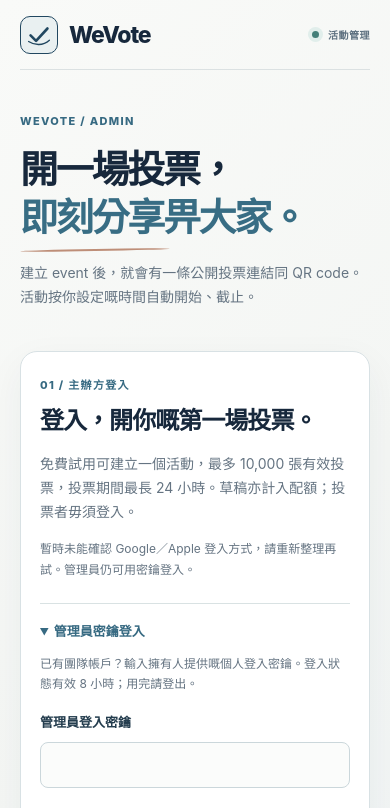
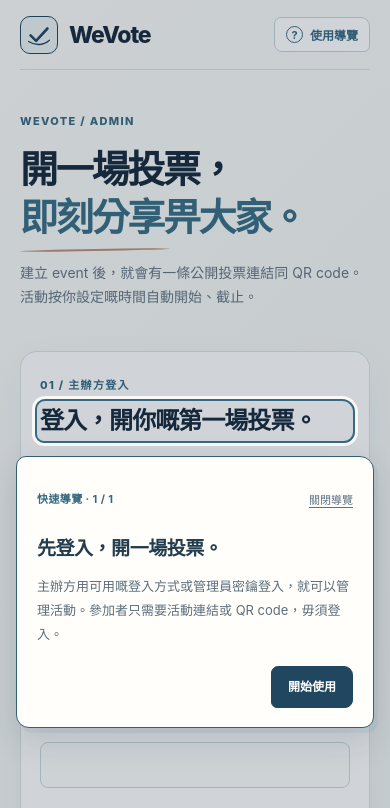
Before and after one commit to Deep-AI-Alliance-DAA/WeVote, a website: page public/admin.html in a window 390 px wide. Shown: the top 808 px of the page. Drawn offline with Linux system fonts and the light colour scheme; no server answers.

Commit message:
Add first-use admin tooltip guide

```diff
--- a/package.json
+++ b/package.json
@@ -18,7 +18,7 @@
     "deploy:api": "node scripts/deploy-cloudflare.mjs api",
     "build:pages": "node scripts/build-pages.mjs",
     "deploy:pages": "node scripts/deploy-cloudflare.mjs pages",
-    "check": "node --check src/worker.js && node --check src/pages-worker.js && node --check public/app.js && node --check public/admin.js && node --check public/home.js && node --check public/results.js && node --check public/share.js && node --check scripts/build-pages.mjs && node --check scripts/issue-tickets.mjs && node --check scripts/export-votes.mjs && node --check scripts/setup-dev.mjs && node --check scripts/smoke-events.mjs && node --check src/admin-directory.js && node --check public/presentation.js && node --check scripts/smoke-admin.mjs && node --check scripts/smoke-drafts.mjs && node --check scripts/test-config-cache.mjs && node --check scripts/setup-cloudflare.mjs && node --check scripts/deploy-cloudflare.mjs && node --check scripts/release-source.mjs && node --check scripts/test-local.mjs && node --check scripts/test-setup.mjs && node --check scripts/test-local-startup.mjs && node --check scripts/test-build-pages.mjs && node --check src/organizer-auth.js && node --check src/trial-ballot.js && node --check scripts/test-organizer-auth.mjs && node --check scripts/test-trial-ballot.mjs && node --check scripts/smoke-signup.mjs",
+    "check": "node --check src/worker.js && node --check src/pages-worker.js && node --check public/app.js && node --check public/admin.js && node --check public/home.js && node --check public/results.js && node --check public/share.js && node --check scripts/build-pages.mjs && node --check scripts/issue-tickets.mjs && node --check scripts/export-votes.mjs && node --check scripts/setup-dev.mjs && node --check scripts/smoke-events.mjs && node --check src/admin-directory.js && node --check public/presentation.js && node --check scripts/smoke-admin.mjs && node --check scripts/smoke-drafts.mjs && node --check scripts/test-config-cache.mjs && node --check scripts/setup-cloudflare.mjs && node --check scripts/deploy-cloudflare.mjs && node --check scripts/release-source.mjs && node --check scripts/test-local.mjs && node --check scripts/test-setup.mjs && node --check scripts/test-local-startup.mjs && node --check scripts/test-build-pages.mjs && node --check src/organizer-auth.js && node --check src/trial-ballot.js && node --check scripts/test-organizer-auth.mjs && node --check scripts/test-trial-ballot.mjs && node --check scripts/smoke-signup.mjs && node --check public/onboarding.js",
     "setup:dev": "node scripts/setup-dev.mjs",
     "setup:cloudflare": "node scripts/setup-cloudflare.mjs",
     "release:source": "node scripts/release-source.mjs",
--- a/public/admin.css
+++ b/public/admin.css
@@ -1,4 +1,11 @@
 .admin-shell { max-width: 1220px; }
+.admin-top-tools { display: flex; align-items: center; gap: 20px; }
+.guide-button { display: inline-flex; align-items: center; gap: 7px; border: 1px solid #c4d3d9; border-radius: 7px 9px 6px 8px; padding: 8px 11px; background: #fff; color: #376a82; font: inherit; font-size: 12px; font-weight: 650; cursor: pointer; }
+.guide-button > span { display: inline-grid; place-items: center; width: 17px; height: 17px; border: 1px solid currentColor; border-radius: 50%; font-size: 11px; }
+.guide-button:hover { background: #edf5f8; }
+.guide-button:focus-visible { outline: 2px solid #376a82; outline-offset: 3px; }
+.guide-button:disabled { opacity: .55; cursor: wait; }
+@media (max-width: 610px) { .admin-top-tools { gap: 10px; } .admin-top-tools .top-note { display: none; } }
 [hidden] { display: none !important; }
 .admin-intro { padding: 58px 0 46px; max-width: 750px; }
 .kicker, .section-number { color: #376a82; font-size: 11px; font-weight: 800; letter-spacing: .12em; }
--- a/public/admin.html
+++ b/public/admin.html
@@ -9,15 +9,16 @@
     <title>WeVote — 活動管理</title>
     <link rel="icon" type="image/svg+xml" href="/favicon.svg">
     <link rel="stylesheet" href="/style.css">
-    <link rel="stylesheet" href="/admin.css">
+    <link rel="stylesheet" href="/admin.css?v=20261009-onboarding">
     <link rel="stylesheet" href="/share.css">
-    <script type="module" src="/admin.js"></script>
+    <link rel="stylesheet" href="/onboarding.css?v=20261009-onboarding">
+    <script type="module" src="/admin.js?v=20261009-onboarding"></script>
   </head>
   <body>
     <div class="shell admin-shell">
       <header class="topbar">
         <a class="brand" href="/" aria-label="WeVote 主頁"><span class="brand-mark" aria-hidden="true"><svg viewBox="0 0 40 40" fill="none"><path d="M7 20.5 15.5 29 33 10" stroke="currentColor" stroke-width="4" stroke-linecap="round" stroke-linejoin="round"/><path d="M4 30c9 6 22 7 32-2" stroke="currentColor" stroke-width="2" stroke-linecap="round"/></svg></span><span>WeVote</span></a>
-        <span class="top-note"><span class="top-dot" aria-hidden="true"></span> 活動管理</span>
+        <div class="admin-top-tools"><span class="top-note"><span class="top-dot" aria-hidden="true"></span> 活動管理</span><button id="onboarding-help" class="guide-button" type="button" aria-label="開啟使用導覽" disabled><span aria-hidden="true">?</span> 使用導覽</button></div>
       </header>
 
       <main>
--- a/public/admin.js
+++ b/public/admin.js
@@ -1,4 +1,5 @@
 import { mountEventShare } from "./share.js";
+import { createOnboarding } from "./onboarding.js?v=20261009-onboarding";
 
 const $ = (id) => document.getElementById(id);
 const roleLabels = { owner: "擁有人", admin: "管理員 · 全部活動", organizer: "活動管理員" };
@@ -17,6 +18,48 @@ let creationQuota = null;
 let creationBusy = false;
 let pendingCreation = null;
 const pendingCreationKey = "wevote-pending-event";
+let onboardingReady = false;
+const onboarding = createOnboarding({ getSteps: onboardingSteps, storagePrefix: "wevote-guide:v1:" });
+
+function onboardingContext() {
+  if (!principal) return "login";
+  if (creationQuota?.limit !== 1) return "dashboard-unlimited";
+  return "dashboard-trial";
+}
+
+function showOnboarding(automatic = false) {
+  if (!onboardingReady || onboarding.isOpen()) return;
+  onboarding.start({ key: onboardingContext(), automatic });
+}
+
+function onboardingSteps() {
+  if (!principal) return [{
+    target: $("login-title"),
+    title: "先登入，開一場投票。",
+    body: "主辦方用可用嘅登入方式或管理員密鑰登入，就可以管理活動。參加者只需要活動連結或 QR code，毋須登入。",
+  }];
+  const limited = creationQuota?.limit === 1;
+  const used = limited && creationQuota.used === 1;
+  const unavailable = !creationQuota;
+  const firstEvent = $("events-list").querySelector(".event-item");
+  const steps = [];
+  if (used || unavailable) {
+    steps.push({ target: $("creation-quota"), title: used ? "繼續管理已有活動。" : "先確認活動配額。", body: used
+      ? "免費活動額度已使用。你仍然可以編輯、發佈、分享同查看已有活動；儲存草稿亦計入一個活動嘅配額。"
+      : "暫時未能確認活動配額，請重新整理或稍後再試。導覽唔會建立活動，亦唔會更改你已填嘅內容。" });
+  } else if (pendingCreation) {
+    steps.push({ target: $("retry-create-button"), title: "先確認上次建立結果。", body: "上次提交未確認完成。請用「重試建立同一活動」核對結果，系統會沿用已儲存嘅內容，避免重複建立。" });
+  } else {
+    steps.push({ target: $("event-name"), title: "寫低題目同選項。", body: limited
+      ? "免費試用可建立一個活動，最多 10,000 張有效投票，投票期間最長 24 小時。先準備活動名稱、問題同 2–20 個選項；草稿亦會使用活動額度。"
+      : "填活動名稱、投票問題同 2–20 個選項。團隊管理帳戶可以建立多個活動，每場都會有自己嘅連結。" });
+    steps.push({ target: $("closes-at"), title: "設定時間同結果公開方式。", body: "開始／截止時間用香港時間。可以先儲存草稿核對內容，再發佈；結果可即時公開，或截止後先公開。導覽只作介紹，唔會幫你提交活動。" });
+  }
+  steps.push({ target: firstEvent?.querySelector(".event-share") || $("events-title"), title: "分享同一條連結或 QR code。", body: "建立後，呢度會列出你可管理嘅活動。可以複製連結、下載 QR 圖，或開啟社交分享；Instagram 可用下載嘅 QR 圖發佈 Story。草稿連結只供預覽，發佈後先接受投票。" });
+  steps.push({ target: firstEvent?.querySelector(".event-tools") || $("events-title"), title: "睇即時結果，帶走報告。", body: "每場活動嘅「結果／CSV／PDF 報告」會開啟 dashboard；投票期間約每 1 秒查詢更新，公開內容跟活動設定。可下載票數摘要或列印報告，逐票 CSV 喺截止後提供。" });
+  if (principal.role === "owner") steps.push({ target: $("accounts-title"), title: "分配畀團隊一齊管理。", body: "擁有人可新增團隊帳戶、設定權限，再喺活動內分配管理員。個人管理密鑰要私下交畀相關人士；唔好放喺公開投票連結。" });
+  return steps;
+}
 
 function note(id, value, kind = "") {
   const element = $(id);
@@ -50,6 +93,7 @@ function clearAccountKey() {
 }
 
 function clearSession() {
+  onboarding.dismiss();
   sessionVersion++;
   pendingRequests.forEach((controller) => controller.abort());
   pendingRequests.clear();
@@ -570,6 +614,7 @@ async function loadEvents() {
     note("create-message", "你嘅免費活動已喺下方列出，可以繼續管理。", "good");
   }
   note("events-message", data.hasMore ? "活動數量較多，目前只顯示部分活動。" : "");
+  showOnboarding(true);
 }
 
 function setPrincipal(value, quota) {
@@ -688,6 +733,7 @@ async function openDashboard(value, quota) {
     try { await loadEvents(); }
     catch (error) { if (!cancelled(error)) note("events-message", error.message, "bad"); }
   }
+  showOnboarding(true);
 }
 
 function setLoginBusy(value) {
@@ -964,5 +1010,9 @@ async function bootstrap() {
 
 resetEventTimes();
 const authCallback = readAuthCallback();
-void loadAuthProviders();
-void bootstrap();
+$("onboarding-help").addEventListener("click", () => showOnboarding());
+void Promise.allSettled([loadAuthProviders(), bootstrap()]).then(() => {
+  onboardingReady = true;
+  $("onboarding-help").disabled = false;
+  showOnboarding(true);
+});
--- /dev/null
+++ b/public/onboarding.css
@@ -0,0 +1,66 @@
+.onboarding-dialog {
+  position: fixed;
+  inset: auto;
+  margin: 0;
+  padding: 0;
+  border: 0;
+  max-width: none;
+  max-height: none;
+  overflow: visible;
+  background: transparent;
+  color: #243d4e;
+  font-family: inherit;
+}
+.onboarding-dialog::backdrop { background: rgb(23 40 60 / 20%); }
+.onboarding-card {
+  position: relative;
+  z-index: 1;
+  box-sizing: border-box;
+  overflow-y: auto;
+  padding: 23px 25px 22px;
+  border: 1.5px solid #375e72;
+  border-radius: 12px 16px 11px 15px;
+  background: #fffefb;
+  box-shadow: 4px 5px 0 rgb(142 172 185 / 25%), 0 12px 34px rgb(23 40 60 / 13%);
+}
+.onboarding-highlight {
+  position: fixed;
+  z-index: 0;
+  box-sizing: border-box;
+  pointer-events: none;
+  border: 2px solid #376a82;
+  border-radius: 10px 13px 11px 9px;
+  box-shadow: 0 0 0 3px rgb(255 254 251 / 85%);
+}
+.onboarding-highlight[hidden], .onboarding-previous[hidden] { display: none; }
+.onboarding-header { display: flex; align-items: center; justify-content: space-between; gap: 14px; margin-bottom: 17px; }
+.onboarding-progress { margin: 0; color: #376a82; font-size: 11px; font-weight: 750; letter-spacing: .035em; line-height: 1.5; }
+.onboarding-skip { flex: 0 0 auto; padding: 6px 0 6px 8px; border: 0; background: transparent; color: #5d7280; font: inherit; font-size: 11px; cursor: pointer; text-decoration: underline; text-underline-offset: 3px; }
+.onboarding-title { margin: 0 0 11px; color: #243d4e; font-size: 21px; font-weight: 750; letter-spacing: -.025em; line-height: 1.45; }
+.onboarding-title:focus { outline: none; }
+.onboarding-body { margin: 0; color: #5c6f7c; font-size: 13px; line-height: 1.85; overflow-wrap: anywhere; white-space: pre-line; }
+.onboarding-actions { display: flex; justify-content: flex-end; align-items: center; flex-wrap: wrap; gap: 11px; margin-top: 24px; }
+.onboarding-previous, .onboarding-next { min-height: 42px; padding: 10px 16px; border: 1px solid #bfcfd5; border-radius: 7px 9px 8px 6px; background: #fff; color: #2a5267; font: inherit; font-size: 12px; font-weight: 650; line-height: 1.5; cursor: pointer; }
+.onboarding-previous { margin-right: auto; }
+.onboarding-next { border-color: #214760; background: #214760; color: #fff; }
+.onboarding-previous:hover { background: #edf5f8; }
+.onboarding-next:hover { background: #31647e; }
+.onboarding-skip:hover { color: #214760; }
+.onboarding-dialog button:focus-visible { outline: 3px solid #739bab; outline-offset: 3px; }
+.onboarding-fallback-backdrop { position: fixed; inset: 0; z-index: 10000; background: rgb(23 40 60 / 20%); touch-action: none; }
+.onboarding-dialog.onboarding-fallback { z-index: 10001; display: block; }
+@media (max-width: 609px) {
+  .onboarding-card { padding: 20px 20px 19px; border-radius: 10px 14px 11px 13px; }
+  .onboarding-title { font-size: 19px; }
+  .onboarding-header { gap: 10px; margin-bottom: 14px; }
+  .onboarding-actions { margin-top: 20px; }
+  .onboarding-skip { min-height: 44px; }
+}
+@media (prefers-reduced-motion: reduce) {
+  .onboarding-dialog, .onboarding-dialog * { animation: none !important; transition: none !important; scroll-behavior: auto !important; }
+}
+@media (forced-colors: active) {
+  .onboarding-card { border-color: CanvasText; background: Canvas; color: CanvasText; box-shadow: none; }
+  .onboarding-highlight { border-color: Highlight; box-shadow: none; }
+  .onboarding-next { border-color: ButtonText; background: ButtonFace; color: ButtonText; }
+}
--- /dev/null
+++ b/public/onboarding.js
@@ -0,0 +1,279 @@
+const seenTours = new Set();
+let tourSequence = 0;
+
+/**
+ * A first-use tour whose steps are read from the current page when it starts.
+ * Keys must be fixed UI contexts, never account IDs, credentials or user data.
+ */
+export function createOnboarding({ getSteps, storagePrefix = "wevote:onboarding:v1:" }) {
+  if (typeof getSteps !== "function") throw new TypeError("getSteps must be a function");
+
+  const id = `wevote-tour-${++tourSequence}`;
+  const dialog = document.createElement("dialog");
+  dialog.className = "onboarding-dialog";
+  dialog.setAttribute("aria-labelledby", `${id}-title`);
+  dialog.setAttribute("aria-describedby", `${id}-body`);
+  const highlight = document.createElement("div");
+  highlight.className = "onboarding-highlight";
+  highlight.setAttribute("aria-hidden", "true");
+  highlight.hidden = true;
+  const card = document.createElement("div");
+  card.className = "onboarding-card";
+  const header = document.createElement("div");
+  header.className = "onboarding-header";
+  const progress = document.createElement("p");
+  progress.className = "onboarding-progress";
+  progress.setAttribute("role", "status");
+  progress.setAttribute("aria-live", "polite");
+  progress.setAttribute("aria-atomic", "true");
+  const close = makeButton("跳過導覽", "onboarding-skip");
+  header.append(progress, close);
+  const title = document.createElement("h2");
+  title.id = `${id}-title`;
+  title.className = "onboarding-title";
+  title.tabIndex = -1;
+  const body = document.createElement("p");
+  body.id = `${id}-body`;
+  body.className = "onboarding-body";
+  const footer = document.createElement("div");
+  footer.className = "onboarding-actions";
+  const previous = makeButton("上一步", "onboarding-previous");
+  const next = makeButton("下一步", "onboarding-next");
+  footer.append(previous, next);
+  card.append(header, title, body, footer);
+  dialog.append(highlight, card);
+
+  let active = false;
+  let steps = [];
+  let stepIndex = 0;
+  let activeStorageKey = "";
+  let priorFocus = null;
+  let priorScroll = null;
+  let animationFrame = null;
+  let fallbackBackdrop = null;
+
+  close.addEventListener("click", () => dismiss({ remember: true }));
+  previous.addEventListener("click", () => showStep(stepIndex - 1));
+  next.addEventListener("click", () => {
+    if (stepIndex === steps.length - 1) dismiss({ remember: true });
+    else showStep(stepIndex + 1);
+  });
+  dialog.addEventListener("cancel", (event) => {
+    event.preventDefault();
+    dismiss({ remember: true });
+  });
+  dialog.addEventListener("close", () => {
+    // A previous close event can be queued while a new context already starts.
+    if (active && !dialog.open) dismiss({ remember: true });
+  });
+  dialog.addEventListener("keydown", (event) => {
+    if (event.key === "Escape") {
+      event.preventDefault();
+      dismiss({ remember: true });
+    } else if (event.key === "Tab") {
+      const controls = [close, previous, next].filter((control) => !control.hidden && !control.disabled);
+      const index = controls.indexOf(document.activeElement);
+      if (event.shiftKey && index <= 0) {
+        event.preventDefault();
+        controls.at(-1)?.focus();
+      } else if (!event.shiftKey && (index < 0 || index === controls.length - 1)) {
+        event.preventDefault();
+        controls[0]?.focus();
+      }
+    }
+  });
+
+  function makeButton(text, className) {
+    const button = document.createElement("button");
+    button.type = "button";
+    button.className = className;
+    button.textContent = text;
+    return button;
+  }
+
+  function visibleTarget(target) {
+    if (!target || target.nodeType !== 1 || !target.isConnected || target.ownerDocument !== document) return false;
+    if (target.closest('[hidden], [inert], [aria-hidden="true"]')) return false;
+    if (!target.getClientRects().length) return false;
+    for (let element = target; element; element = element.parentElement) {
+      const style = window.getComputedStyle(element);
+      if (style.display === "none" || style.visibility === "hidden" || style.visibility === "collapse") return false;
+    }
+    const rect = target.getBoundingClientRect();
+    return rect.width > 0 && rect.height > 0;
+  }
+
+  function hasSeen(key) {
+    if (seenTours.has(key)) return true;
+    try { return window.localStorage.getItem(key) === "seen"; } catch { return false; }
+  }
+
+  function remember() {
+    if (!activeStorageKey) return;
+    seenTours.add(activeStorageKey);
+    try { window.localStorage.setItem(activeStorageKey, "seen"); } catch { /* Tour state is optional. */ }
+  }
+
+  function schedulePosition() {
+    if (!active || animationFrame !== null) return;
+    animationFrame = window.requestAnimationFrame(() => {
+      animationFrame = null;
+      if (active) position();
+    });
+  }
+
+  function position() {
+    const viewport = window.visualViewport;
+    const bounds = {
+      left: viewport?.offsetLeft || 0,
+      top: viewport?.offsetTop || 0,
+      width: viewport?.width || window.innerWidth,
+      height: viewport?.height || window.innerHeight,
+    };
+    const margin = Math.min(16, bounds.width / 20);
+    const right = bounds.left + bounds.width;
+    const bottom = bounds.top + bounds.height;
+    dialog.style.width = `${Math.max(0, Math.min(390, bounds.width - margin * 2))}px`;
+    card.style.maxHeight = `${Math.max(0, bounds.height - margin * 2)}px`;
+    const target = steps[stepIndex]?.target;
+    const anchored = visibleTarget(target);
+    const rect = anchored ? target.getBoundingClientRect() : null;
+    highlight.hidden = !anchored;
+    if (rect) {
+      const left = Math.max(bounds.left + 4, rect.left - 5);
+      const top = Math.max(bounds.top + 4, rect.top - 5);
+      const clippedRight = Math.min(right - 4, rect.right + 5);
+      const clippedBottom = Math.min(bottom - 4, rect.bottom + 5);
+      highlight.style.left = `${left}px`;
+      highlight.style.top = `${top}px`;
+      highlight.style.width = `${Math.max(0, clippedRight - left)}px`;
+      highlight.style.height = `${Math.max(0, clippedBottom - top)}px`;
+      highlight.hidden = clippedRight <= left || clippedBottom <= top;
+    }
+
+    const width = dialog.getBoundingClientRect().width;
+    const height = card.getBoundingClientRect().height;
+    let left = bounds.left + (bounds.width - width) / 2;
+    let top = bounds.top + (bounds.height - height) / 2;
+    let placement = "center";
+    if (rect) {
+      const gap = 18;
+      if (bounds.width >= 610 && rect.right + gap + width <= right - margin) {
+        left = rect.right + gap;
+        top = rect.top;
+        placement = "right";
+      } else if (bounds.width >= 610 && rect.left - gap - width >= bounds.left + margin) {
+        left = rect.left - gap - width;
+        top = rect.top;
+        placement = "left";
+      } else if (rect.bottom + gap + height <= bottom - margin) {
+        left = rect.left + (rect.width - width) / 2;
+        top = rect.bottom + gap;
+        placement = "below";
+      } else if (rect.top - gap - height >= bounds.top + margin) {
+        left = rect.left + (rect.width - width) / 2;
+        top = rect.top - gap - height;
+        placement = "above";
+      } else {
+        // A large section may fill the viewport; keep its outline visible and
+        // place the explanation where every control remains reachable.
+        top = bottom - margin - height;
+        placement = "center";
+      }
+    }
+    dialog.dataset.placement = placement;
+    dialog.style.left = `${Math.max(bounds.left + margin, Math.min(left, right - width - margin))}px`;
+    dialog.style.top = `${Math.max(bounds.top + margin, Math.min(top, bottom - height - margin))}px`;
+  }
+
+  function showStep(index) {
+    if (!active || index < 0 || index >= steps.length) return;
+    stepIndex = index;
+    const step = steps[index];
+    progress.textContent = `快速導覽 · ${index + 1} / ${steps.length}`;
+    title.textContent = step.title;
+    body.textContent = step.body;
+    previous.hidden = index === 0;
+    next.textContent = index === steps.length - 1 ? "開始使用" : "下一步";
+    close.textContent = index === steps.length - 1 ? "關閉導覽" : "跳過導覽";
+    if (visibleTarget(step.target)) {
+      step.target.scrollIntoView({ block: "center", inline: "nearest", behavior: "instant" });
+    }
+    position();
+    title.focus({ preventScroll: true });
+    schedulePosition();
+  }
+
+  function containFallbackFocus(event) {
+    if (active && fallbackBackdrop && !dialog.contains(event.target)) title.focus({ preventScroll: true });
+  }
+
+  function start({ key, automatic = false } = {}) {
+    if (active || typeof key !== "string" || !/^[a-z0-9._-]{1,80}$/i.test(key)) return false;
+    const storageKey = `${storagePrefix}${key}`;
+    if (automatic && hasSeen(storageKey)) return false;
+    let requestedSteps;
+    try { requestedSteps = getSteps(); } catch { return false; }
+    if (!Array.isArray(requestedSteps)) return false;
+    const validSteps = requestedSteps.filter((step) => step && typeof step.title === "string" && typeof step.body === "string");
+    steps = validSteps.filter((step) => step.target == null || visibleTarget(step.target));
+    if (!steps.length && validSteps.length) steps = [{ ...validSteps[0], target: null }];
+    if (!steps.length) return false;
+
+    activeStorageKey = storageKey;
+    priorFocus = document.activeElement;
+    priorScroll = { left: window.scrollX, top: window.scrollY };
+    document.body.append(dialog);
+    active = true;
+    if (typeof dialog.showModal === "function") {
+      try { dialog.showModal(); } catch {
+        active = false;
+        dialog.remove();
+        return false;
+      }
+    } else {
+      fallbackBackdrop = document.createElement("div");
+      fallbackBackdrop.className = "onboarding-fallback-backdrop";
+      fallbackBackdrop.setAttribute("aria-hidden", "true");
+      document.body.insertBefore(fallbackBackdrop, dialog);
+      dialog.classList.add("onboarding-fallback");
+      dialog.setAttribute("open", "");
+      dialog.setAttribute("role", "dialog");
+      dialog.setAttribute("aria-modal", "true");
+      document.addEventListener("focusin", containFallbackFocus, true);
+    }
+    window.addEventListener("resize", schedulePosition);
+    window.addEventListener("scroll", schedulePosition, { passive: true, capture: true });
+    window.visualViewport?.addEventListener("resize", schedulePosition);
+    window.visualViewport?.addEventListener("scroll", schedulePosition);
+    showStep(0);
+    return true;
+  }
+
+  function dismiss({ remember: shouldRemember = false } = {}) {
+    if (!active) return;
+    if (shouldRemember) remember();
+    active = false;
+    if (animationFrame !== null) window.cancelAnimationFrame(animationFrame);
+    animationFrame = null;
+    window.removeEventListener("resize", schedulePosition);
+    window.removeEventListener("scroll", schedulePosition, true);
+    window.visualViewport?.removeEventListener("resize", schedulePosition);
+    window.visualViewport?.removeEventListener("scroll", schedulePosition);
+    document.removeEventListener("focusin", containFallbackFocus, true);
+    if (dialog.open && typeof dialog.close === "function") dialog.close();
+    dialog.removeAttribute("open");
+    dialog.remove();
+    fallbackBackdrop?.remove();
+    fallbackBackdrop = null;
+    highlight.hidden = true;
+    if (priorScroll) window.scrollTo({ ...priorScroll, behavior: "instant" });
+    if (visibleTarget(priorFocus) && typeof priorFocus.focus === "function") priorFocus.focus({ preventScroll: true });
+    priorFocus = null;
+    priorScroll = null;
+    steps = [];
+    activeStorageKey = "";
+  }
+
+  return { start, dismiss, isOpen: () => active };
+}
```
Also changed, not shown: docs/README.zh-HK.md (+2 -0 lines), README.md.
